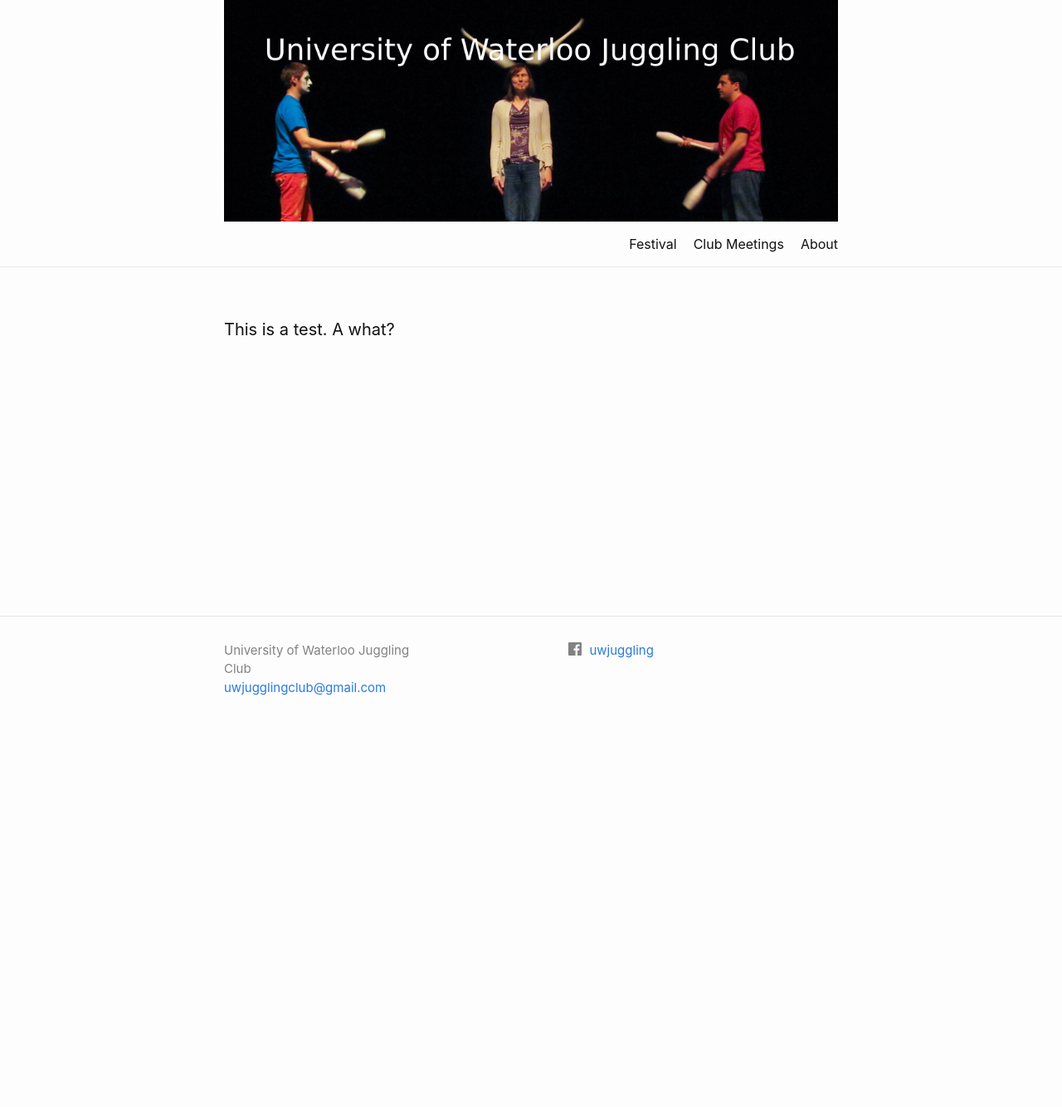
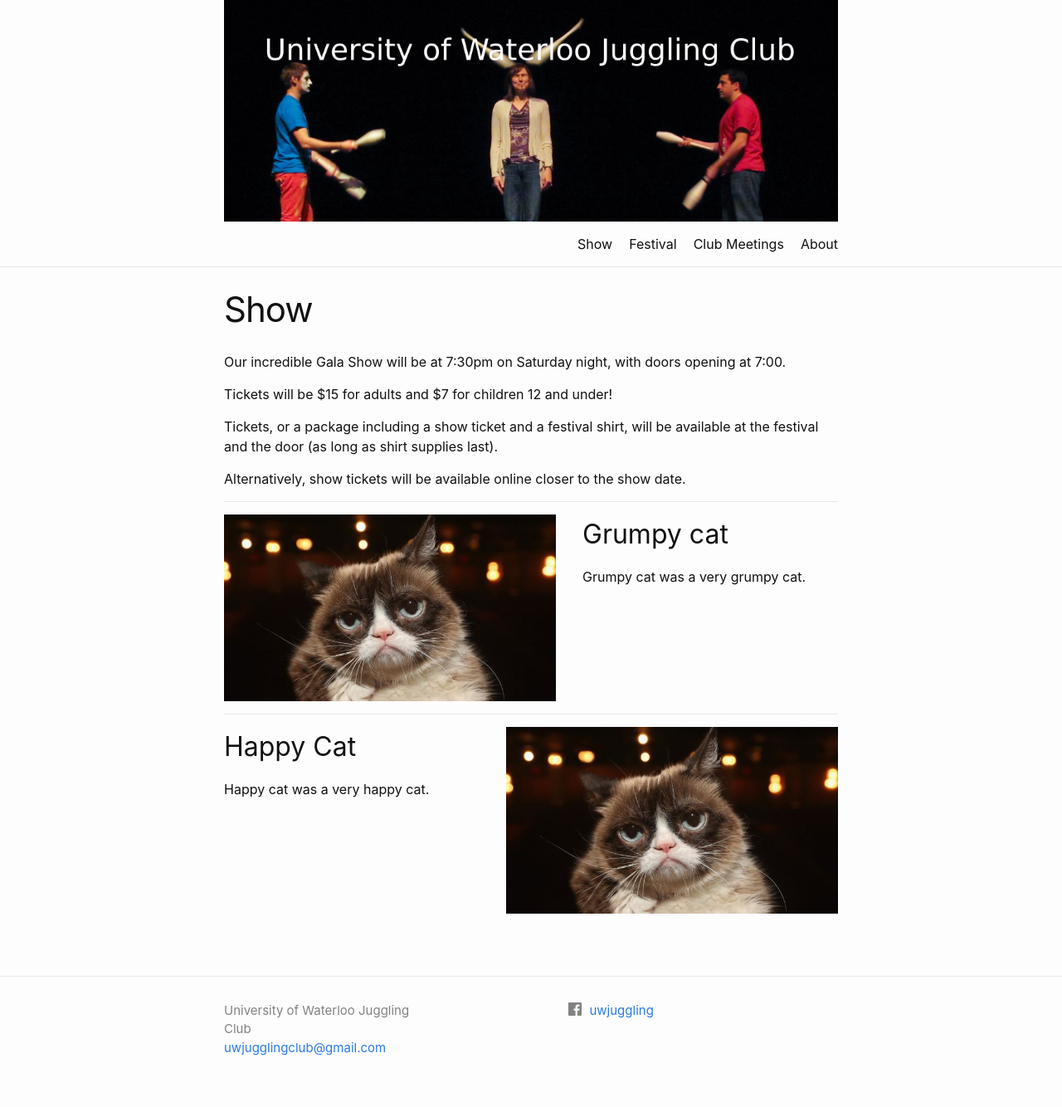
Before and after one commit to tdresser/uwjugglingclub, a Jekyll site: the page built from show.md, in a window 1280 px wide. Shown: the whole page at 83% size. Built offline with Jekyll 4.4.1, drawn with Linux system fonts in a browser that asks for light colours; before the commit the page ends 900 px from its top, so only the background shows below that.

Commit message:
Added show, made it default

```diff
--- a/Gemfile
+++ b/Gemfile
@@ -9,6 +9,9 @@ source "https://rubygems.org"
 # This will help ensure the proper Jekyll version is running.
 # Happy Jekylling!
 #gem "jekyll", "~> 3.8.5"
+
+# Used to customize index.html (redirecting to the show for now).
+gem 'jekyll-redirect-from'
 
 # This is the default theme for new Jekyll sites. You may change this to anything you like.
 gem "minima", "~> 2.0"
--- a/_config.yml
+++ b/_config.yml
@@ -21,6 +21,7 @@ baseurl: "uwjugglingclub" # the subpath of your site, e.g. /blog
 url: "" # the base hostname & protocol for your site, e.g. http://example.com
 facebook_username: uwjuggling
 header_pages:
+  - show.md
   - festival.md
   - meetings.md
   - about.md
@@ -36,6 +37,7 @@ markdown: kramdown
 theme: minima
 plugins:
   - jekyll-feed
+  - jekyll-redirect-from
 
 # Exclude from processing.
 # The following items will not be processed, by default. Create a custom list
--- a/index.md
+++ /dev/null
@@ -1,5 +0,0 @@
----
-layout: page
----
-
-#### This is a test. A what?
--- /dev/null
+++ b/show.md
@@ -0,0 +1,20 @@
+---
+layout: page
+title: Show
+permalink: /
+redirect_from:
+  - /show
+---
+
+Our incredible Gala Show will be at 7:30pm on Saturday night, with doors opening at 7:00.
+
+Tickets will be $15 for adults and $7 for children 12 and under!
+
+Tickets, or a package including a show ticket and a festival shirt, will be available at the festival and the door (as long as shirt supplies last).
+
+Alternatively, show tickets will be available online closer to the show date.
+
+{% for performer in site.performers %}
+  {% assign even=forloop.index | modulo: 2 %}
+  {% include intro.html performer=performer even=even %}
+{% endfor %}
```
Also changed, not shown: README.md (+1 -1 lines), festival.md (+12 -5 lines), Gemfile.lock.
